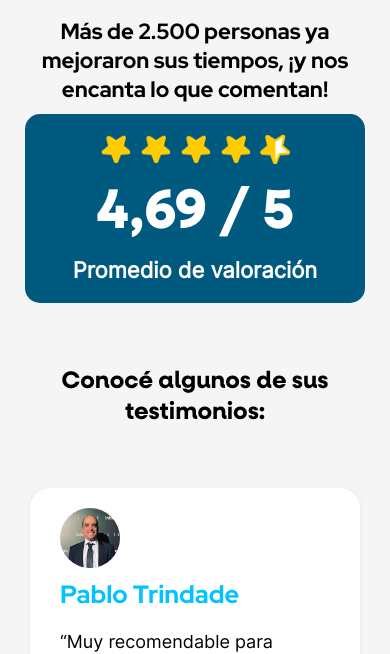
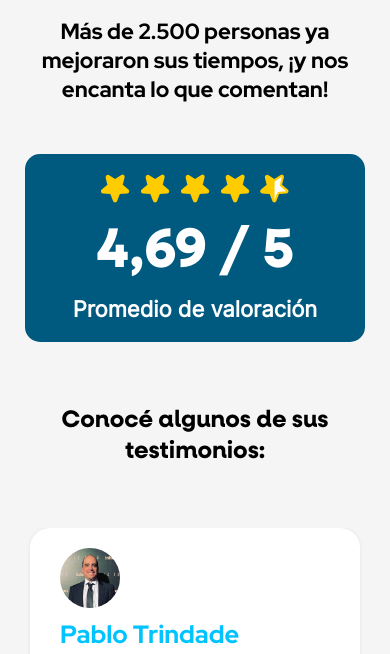
Before and after one commit to lgcastro710/next-free, a plain HTML site: page index.html in a window 390 px wide. Shown: the part 5626-6280 px from the top of the page. Drawn offline with nearby package versions, Linux system fonts and the light colour scheme; files whose address does not match are found by name.

Commit message:
ultima actualizacion

```diff
--- a/index.html
+++ b/index.html
@@ -387,11 +387,11 @@
                 <p>Más de 2.500 personas ya mejoraron sus tiempos, ¡y nos encanta lo que comentan!</p>
                 <div class="box-promedio">
                     <div class="content-star">
-                        <img src="./img/iconos/star.png" alt="">
-                        <img src="./img/iconos/star.png" alt="">
-                        <img src="./img/iconos/star.png" alt="">
-                        <img src="./img/iconos/star.png" alt="">
-                        <img src="./img/iconos/m-star.png" alt="">
+                        <img src="./img/iconos/Star-Icon.svg" alt="">
+                        <img src="./img/iconos/Star-Icon.svg" alt="">
+                        <img src="./img/iconos/Star-Icon.svg" alt="">
+                        <img src="./img/iconos/Star-Icon.svg" alt="">
+                        <img src="./img/iconos/Starmedia.svg" alt="">
                     </div>
                     <span>4,69 / 5</span>
                     <p>Promedio de valoración</p>
--- a/styles.css
+++ b/styles.css
@@ -1754,6 +1754,10 @@ nav ul li a {
         margin: 10px 0;
     }
 
+    .box-promedio {
+        margin-top: 40px;
+    }
+
     .flex-text_img {
         grid-template-columns: 1fr;
         justify-items: center;
@@ -1874,7 +1878,7 @@ nav ul li a {
     }
 
     .activ-panel {
-        display: block !important;
+        display: block;
     }
 
     .toolbar-programa {
```
Also changed, not shown: img/iconos/Star-Icon.svg (added), img/iconos/Starmedia.svg (added).
